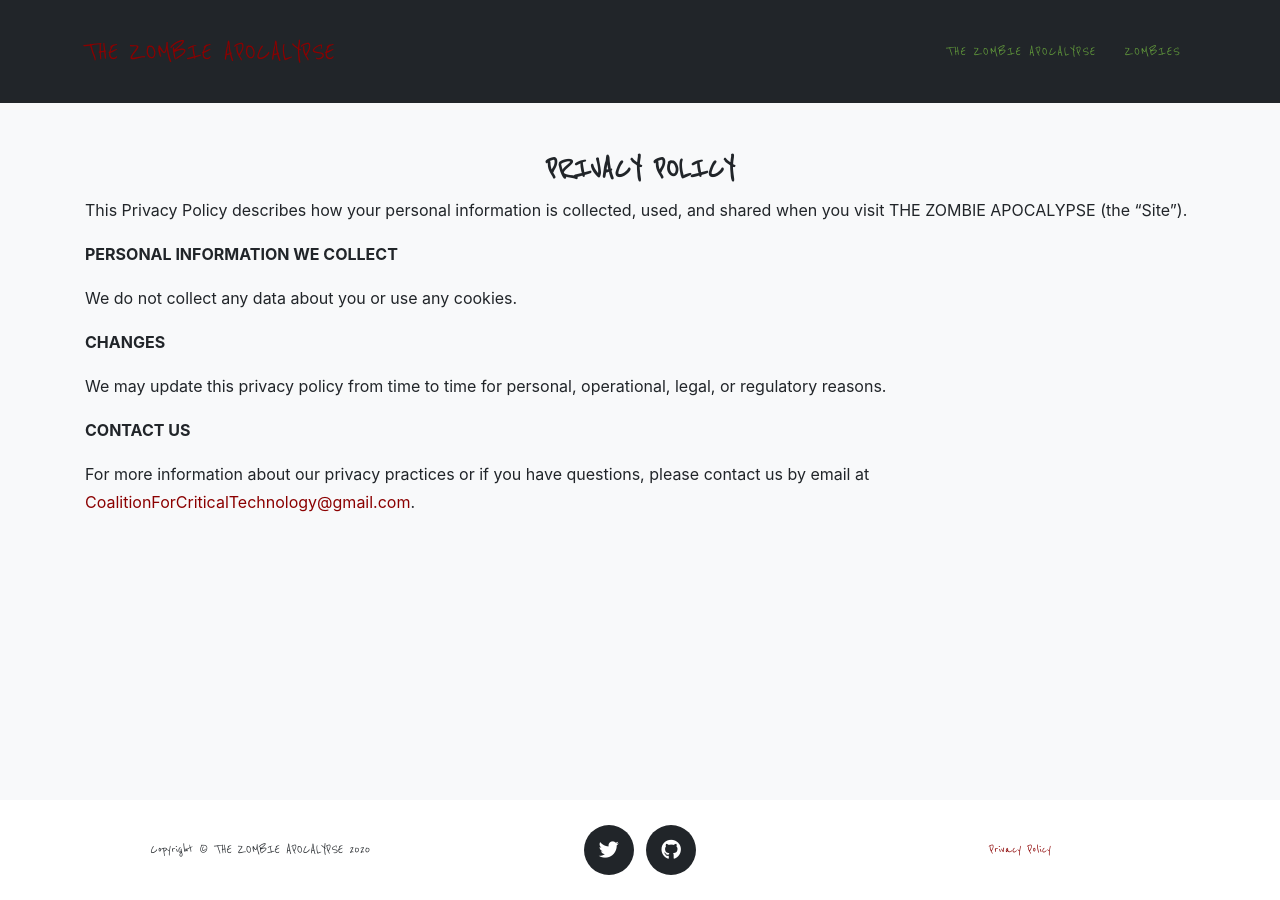
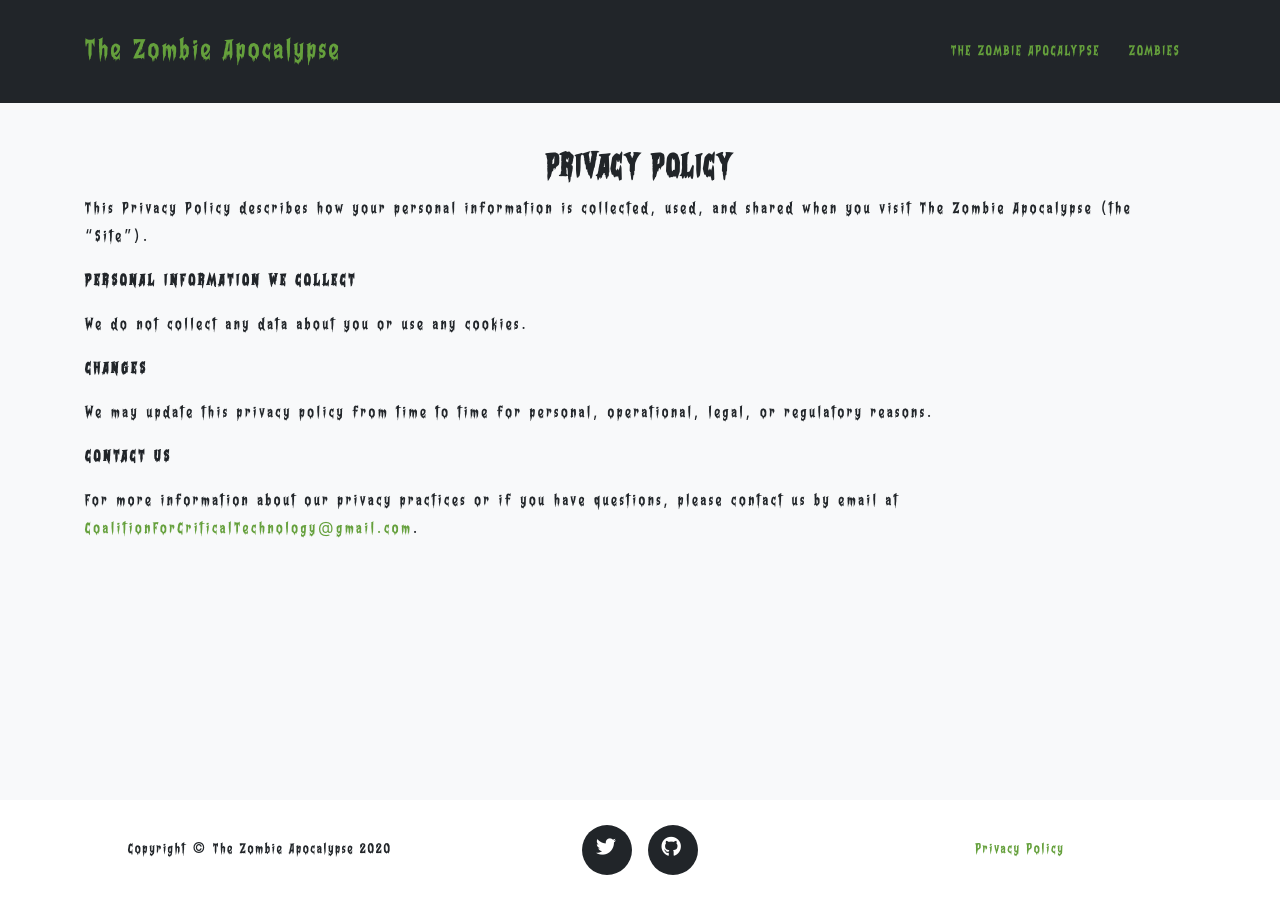
Before and after one commit to forcriticaltech/cct-jekyll-theme, a Jekyll site: the page built from legal.md, in a window 1280 px wide. Built offline with Jekyll 4.4.1, drawn with Linux system fonts in a browser that asks for light colours.

Commit message:
colors and timeline update for gay face paper

```diff
--- a/_config.yml
+++ b/_config.yml
@@ -16,7 +16,7 @@ theme: jekyll-agency
 url    : "" # the base hostname & protocol for your site, e.g. http://example.com
 baseurl: "" # the subpath of your site, e.g. /blog
 
-title      : THE ZOMBIE APOCALYPSE
+title      : The Zombie Apocalypse
 email      : CoalitionForCriticalTechnology@gmail.com
 description: "Physiognomy just keeps comin' back!"
 author     : The Coalition for Critical Technology
--- a/_sass/base/_mixins.scss
+++ b/_sass/base/_mixins.scss
@@ -1,13 +1,19 @@
 // Font Mixins
+@font-face{
+    font-family: Frightmare;
+    src: url(../frightmare-font/FrightmareDemo-nRn44.otf);
+}
 @mixin serif-font {
-  font-family: 'Reenie Beanie', -apple-system, BlinkMacSystemFont, 'Segoe UI', Roboto, 'Helvetica Neue', Arial, sans-serif, 'Apple Color Emoji', 'Segoe UI Emoji', 'Segoe UI Symbol', 'Noto Color Emoji';
+  font-family: Frightmare, -apple-system, BlinkMacSystemFont, 'Segoe UI', Roboto, 'Helvetica Neue', Arial, sans-serif, 'Apple Color Emoji', 'Segoe UI Emoji', 'Segoe UI Symbol', 'Noto Color Emoji';
 }
 @mixin script-font {
-  font-family: 'Reenie Beanie', -apple-system, BlinkMacSystemFont, 'Segoe UI', Roboto, 'Helvetica Neue', Arial, sans-serif, 'Apple Color Emoji', 'Segoe UI Emoji', 'Segoe UI Symbol', 'Noto Color Emoji';
+  font-family: Frightmare, -apple-system, BlinkMacSystemFont, 'Segoe UI', Roboto, 'Helvetica Neue', Arial, sans-serif, 'Apple Color Emoji', 'Segoe UI Emoji', 'Segoe UI Symbol', 'Noto Color Emoji';
 }
 @mixin body-font {
-  font-family: /*'Reenie Beanie',*/ -apple-system, BlinkMacSystemFont, 'Segoe UI', Roboto, 'Helvetica Neue', Arial, sans-serif, 'Apple Color Emoji', 'Segoe UI Emoji', 'Segoe UI Symbol', 'Noto Color Emoji';
+  font-family: Frightmare, -apple-system, BlinkMacSystemFont, 'Segoe UI', Roboto, 'Helvetica Neue', Arial, sans-serif, 'Apple Color Emoji', 'Segoe UI Emoji', 'Segoe UI Symbol', 'Noto Color Emoji';
+  letter-spacing: 3px;
 }
 @mixin heading-font {
-  font-family: 'Reenie Beanie', -apple-system, BlinkMacSystemFont, 'Segoe UI', Roboto, 'Helvetica Neue', Arial, sans-serif, 'Apple Color Emoji', 'Segoe UI Emoji', 'Segoe UI Symbol', 'Noto Color Emoji';
+  font-family: Frightmare, -apple-system, BlinkMacSystemFont, 'Segoe UI', Roboto, 'Helvetica Neue', Arial, sans-serif, 'Apple Color Emoji', 'Segoe UI Emoji', 'Segoe UI Symbol', 'Noto Color Emoji';
+  letter-spacing: 2px;
 }
--- a/assets/css/agency.scss
+++ b/assets/css/agency.scss
@@ -9,9 +9,9 @@
 // Tart Orange (Coolors.co name)
 //$primary: {{ site.data.style.highlight | default: "#fe3636" }} !default;
 // Lighter for Accessibility across other shades of grey
-$primary: {{ site.data.style.highlight | default: "#8b0000" }} !default;
+$primary: {{ site.data.style.highlight | default: "#65A03C" }} !default;
 // Green RYB (Coolors.co name)
-$secondary: {{ site.data.style.highlight | default: "#65A03C" }} !default;
+$secondary: {{ site.data.style.highlight | default: "#8b0000" }} !default;
 $white: {{ site.data.style.white | default: "#65A03C" }} !default;
 $black: {{ site.data.style.black | default: "#000" }} !default;
 
```
Also changed, not shown: _includes/timeline.html (+4 -6 lines), assets/css/timeline.css (+16 -9 lines).
